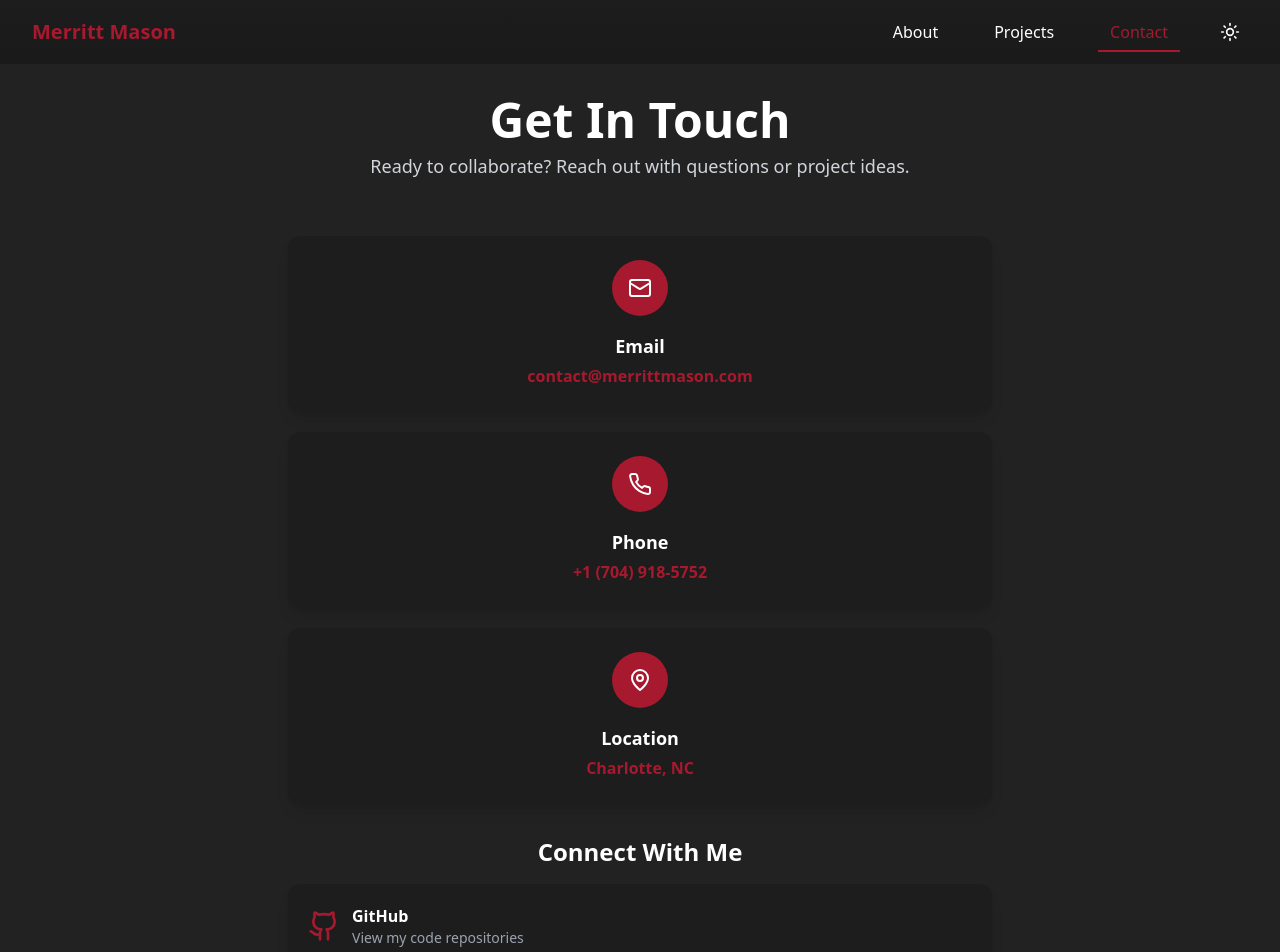
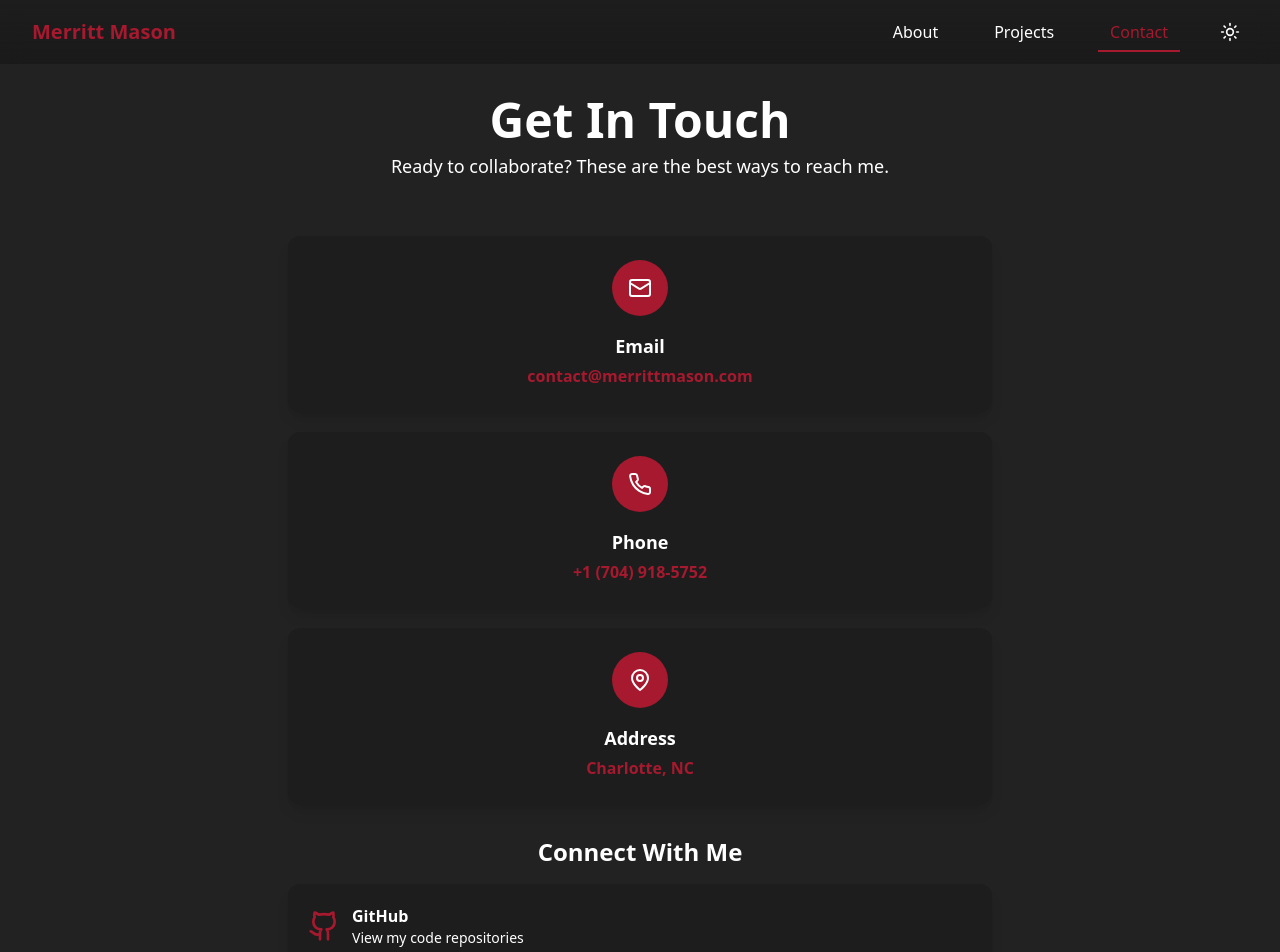
Before and after one commit to merrittcmason/merrittmason.com, a React (Vite) app: page /contact in a window 1280 px wide. Shown: the top 952 px of the page. Built offline with nearby package versions, Linux system fonts and the light colour scheme.

Commit message:
improved color consistency in Contact and Projects pages

```diff
--- a/src/pages/Contact.tsx
+++ b/src/pages/Contact.tsx
@@ -21,7 +21,7 @@ export const Contact: React.FC = () => {
     },
     {
       icon: <MapPin className="w-6 h-6" />,
-      label: "Location",
+      label: "Address",
       value: "Charlotte, NC",
       href: "https://maps.google.com/?q=Charlotte,NC"
     }
@@ -56,8 +56,8 @@ export const Contact: React.FC = () => {
             <h1 className={`text-4xl sm:text-5xl font-bold mb-2 ${isDarkMode ? 'text-white' : 'text-gray-900'}`}>
               Get In Touch
             </h1>
-            <p className={`text-base sm:text-lg mx-auto max-w-3xl mb-2 ${isDarkMode ? 'text-gray-300' : 'text-gray-600'}`}>
-              Ready to collaborate? Reach out with questions or project ideas.
+            <p className={`text-base sm:text-lg mx-auto max-w-3xl mb-2 ${isDarkMode ? 'text-white' : 'text-gray-900'}`}>
+              Ready to collaborate? These are the best ways to reach me.
             </p>
           </motion.div>
         </div>
@@ -96,7 +96,7 @@ export const Contact: React.FC = () => {
                     {info.value}
                   </a>
                 ) : (
-                  <span className={`font-semibold ${isDarkMode ? 'text-gray-300' : 'text-gray-700'}`}>
+                  <span className={`font-semibold ${isDarkMode ? 'text-white' : 'text-gray-900'}`}>
                     {info.value}
                   </span>
                 )}
@@ -136,7 +136,7 @@ export const Contact: React.FC = () => {
                       <h4 className={`font-semibold ${isDarkMode ? 'text-white' : 'text-gray-900'}`}>
                         {link.label}
                       </h4>
-                      <p className={`text-sm ${isDarkMode ? 'text-gray-400' : 'text-gray-500'}`}>
+                      <p className={`text-sm ${isDarkMode ? 'text-white' : 'text-gray-900'}`}>
                         {link.description}
                       </p>
                     </div>
--- a/src/pages/Projects.tsx
+++ b/src/pages/Projects.tsx
@@ -87,7 +87,7 @@ export const Projects: React.FC = () => {
             <h1 className={`text-5xl font-bold mb-4 ${isDarkMode ? 'text-white' : 'text-gray-900'}`}>
               Featured Projects
             </h1>
-            <p className={`text-xl ${isDarkMode ? 'text-gray-300' : 'text-gray-600'}`}>
+            <p className={`text-xl ${isDarkMode ? 'text-white' : 'text-gray-900'}`}>
               Showcasing the projects I am most proud of
             </p>
           </motion.div>
```
